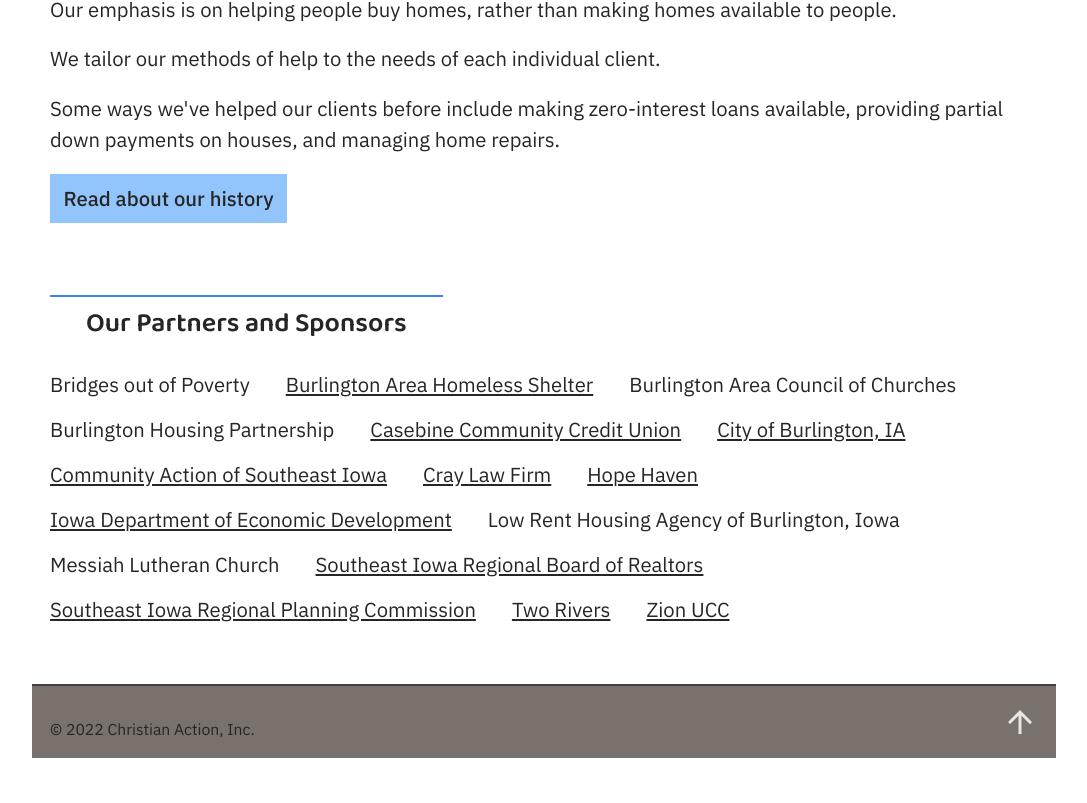
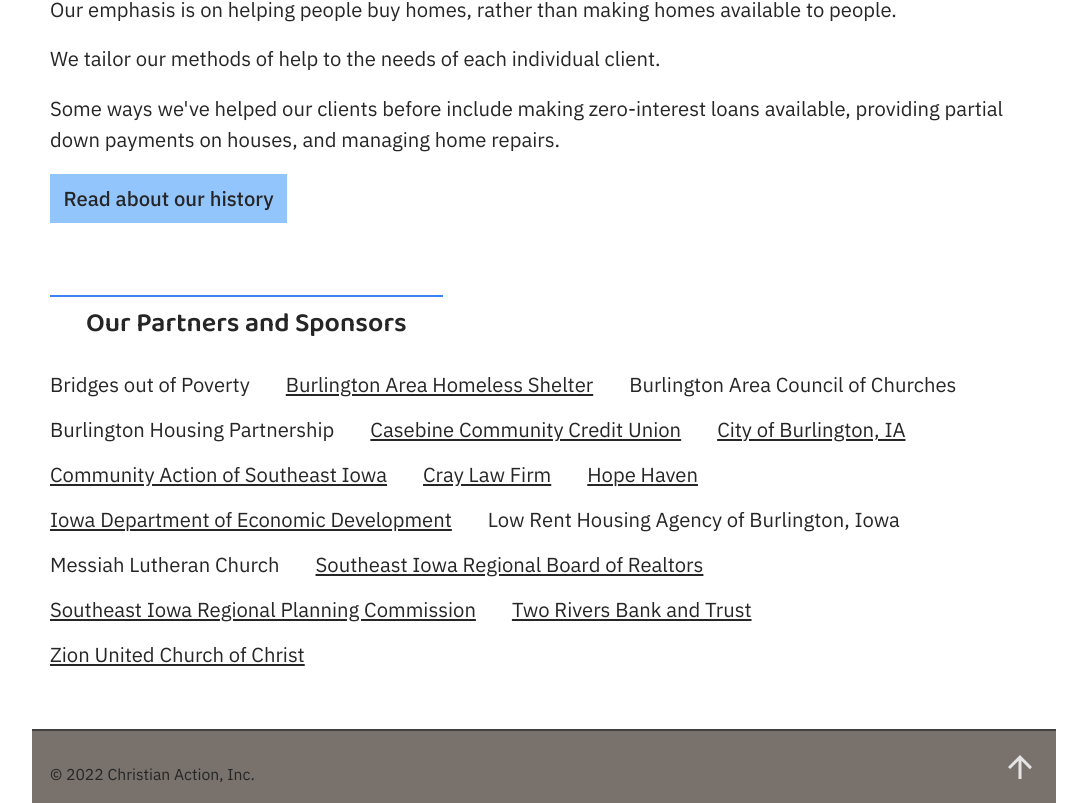
Before and after one commit to blaze-vincent/christian-action-2022, a Next.js app: page /about in a window 1280 px wide. Shown: the part 811-1614 px from the top of the page, without its empty margins (96-1183 px from the left). Before the commit the page ends 1569 px from the top, so only its background shows below. Built offline with nearby package versions, Linux system fonts and the light colour scheme.

Commit message:
Expand abbreviated names

```diff
--- a/pages/about.js
+++ b/pages/about.js
@@ -58,11 +58,11 @@
       "website": "https://www.seirpc.com/"
     },
     {
-      "name": "Two Rivers",
+      "name": "Two Rivers Bank and Trust",
       "website": "https://www.tworivers.bank/"
     },
     {
-      "name": "Zion UCC",
+      "name": "Zion United Church of Christ",
       "website": "https://zionuccburlington.org"
     }
   ]
```
